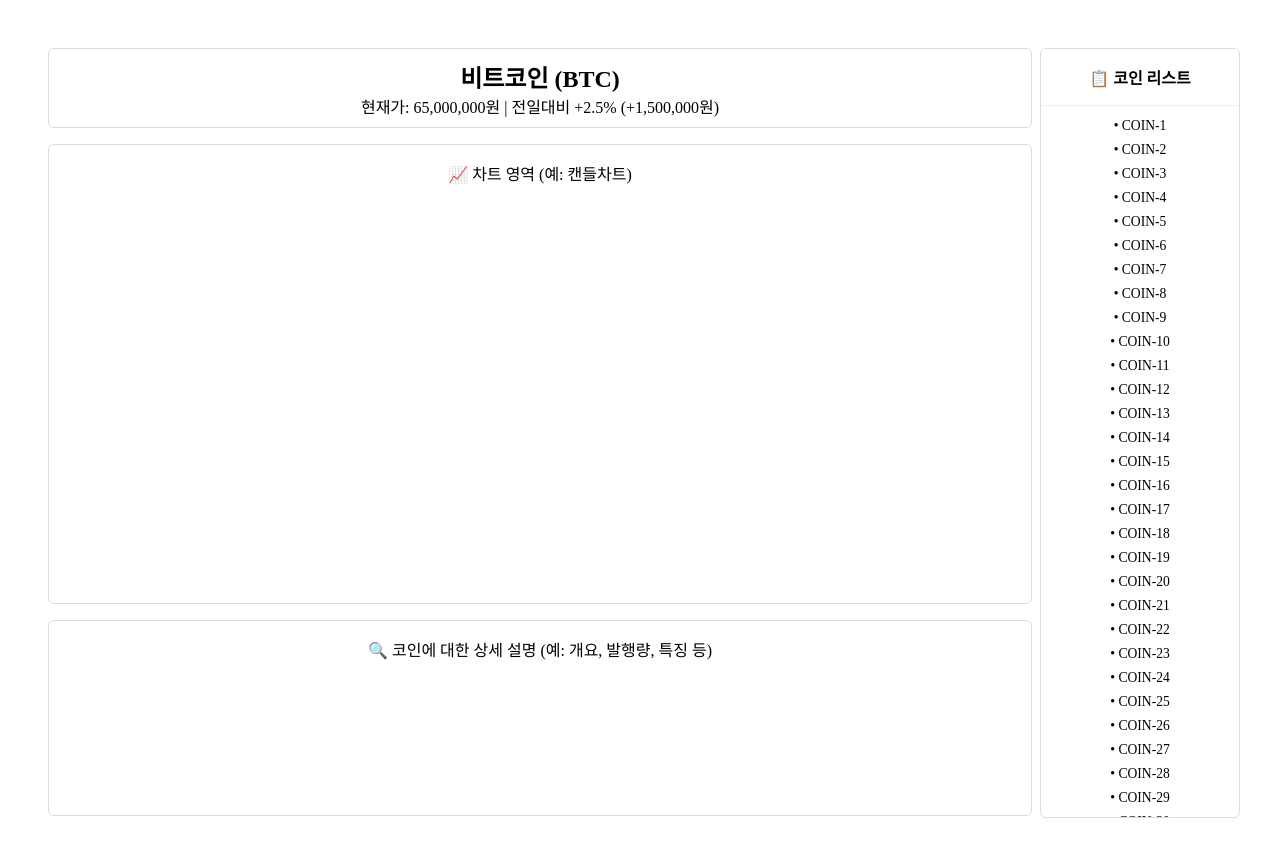
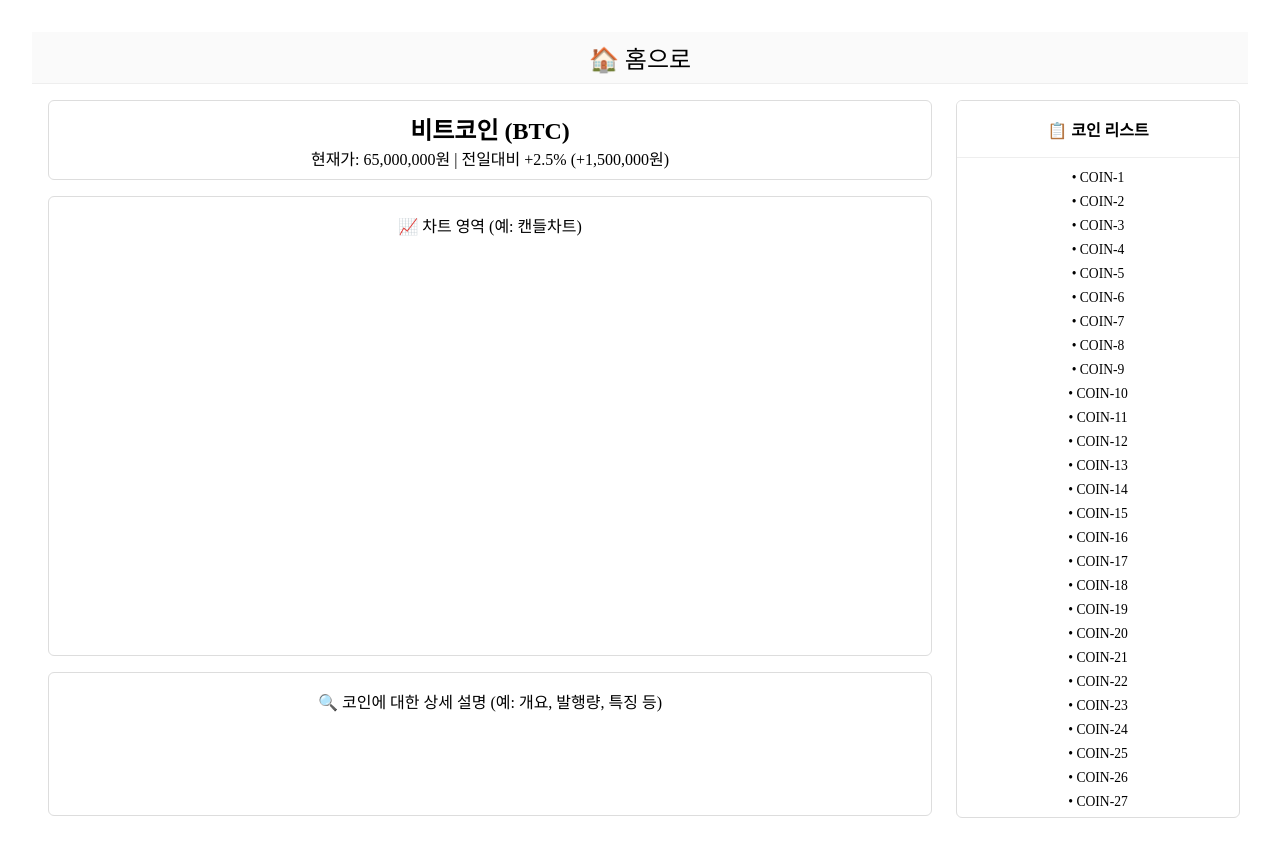
Before and after one commit to HarryKim24/upbit_api_test, a React (Vite) app: page /coin/1 in a window 1280 px wide. Shown: the top 856 px of the page. Built offline with nearby package versions, Linux system fonts and the light colour scheme.

Commit message:
상단에 홈으로 이동하는 링크 추가

```diff
--- a/src/components/CoinDetail.tsx
+++ b/src/components/CoinDetail.tsx
@@ -1,3 +1,4 @@
+import { Link } from "react-router-dom";
 import CoinChart from "./CoinChart";
 import CoinDescription from "./CoinDescription";
 import CoinHeader from "./CoinHeader";
@@ -8,9 +9,28 @@
     <div
       style={{
         display: "flex",
+        flexDirection: "column",
         height: "100vh",
-        padding: "1rem",
         boxSizing: "border-box",
+      }}
+    >
+      <div
+        style={{
+          padding: "0.5rem 1rem",
+          borderBottom: "1px solid #eee",
+          backgroundColor: "#fafafa",
+        }}
+      >
+        <Link to="/" style={{ textDecoration: "none", fontSize: "1.5rem", color: "#000000" }}>
+          🏠 홈으로
+        </Link>
+      </div>
+
+      <div
+        style={{
+          display: "flex",
+          flex: 1,
+          overflow: "hidden",
         }}
       >
         <main
@@ -19,6 +39,7 @@
             display: "flex",
             flexDirection: "column",
             gap: "1rem",
+            padding: "1rem",
             boxSizing: "border-box",
             overflow: "hidden",
           }}
@@ -30,13 +51,15 @@
 
         <aside
           style={{
-          width: "200px",
-          paddingLeft: "0.5rem",
+            width: "300px",
+            padding: "1rem 0.5rem",
+            boxSizing: "border-box",
           }}
         >
           <CoinListSidebar />
         </aside>
       </div>
+    </div>
   );
 };
 
--- a/src/components/CoinListSidebar.tsx
+++ b/src/components/CoinListSidebar.tsx
@@ -6,12 +6,11 @@
       style={{
         display: "flex",
         flexDirection: "column",
-        width: "200px",
         border: "1px solid #ddd",
         borderRadius: "6px",
         boxSizing: "border-box",
         overflow: "hidden",
-        height: "calc(100vh - 30px)",
+        height: "calc(100vh - 82px)",
       }}
     >
       <div
```
Lines whose indentation alone changed are shown as unchanged.
